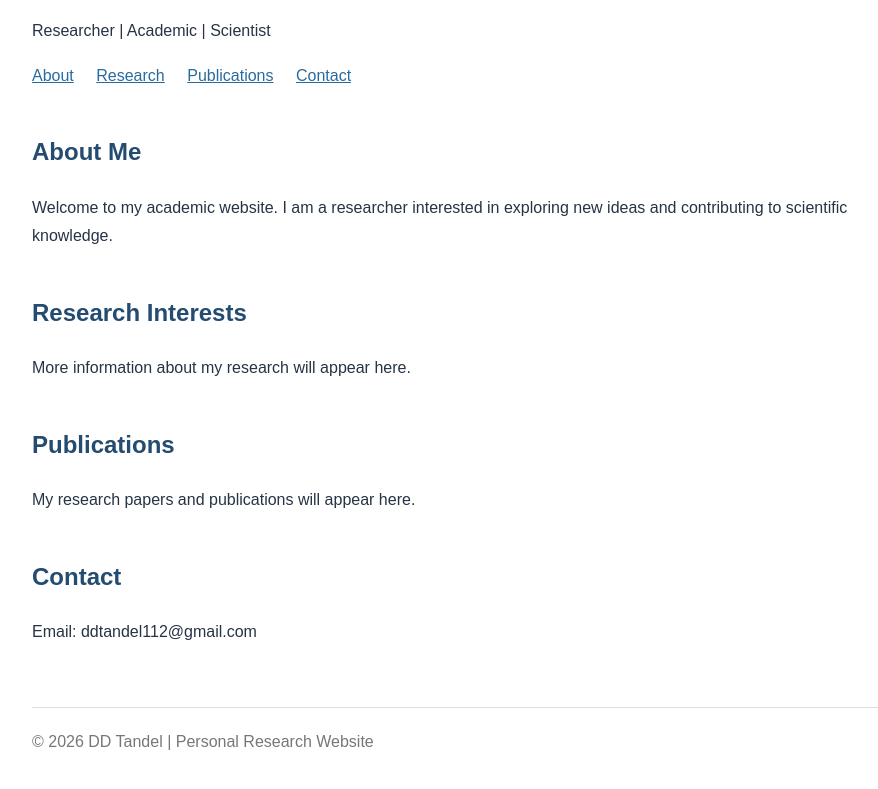
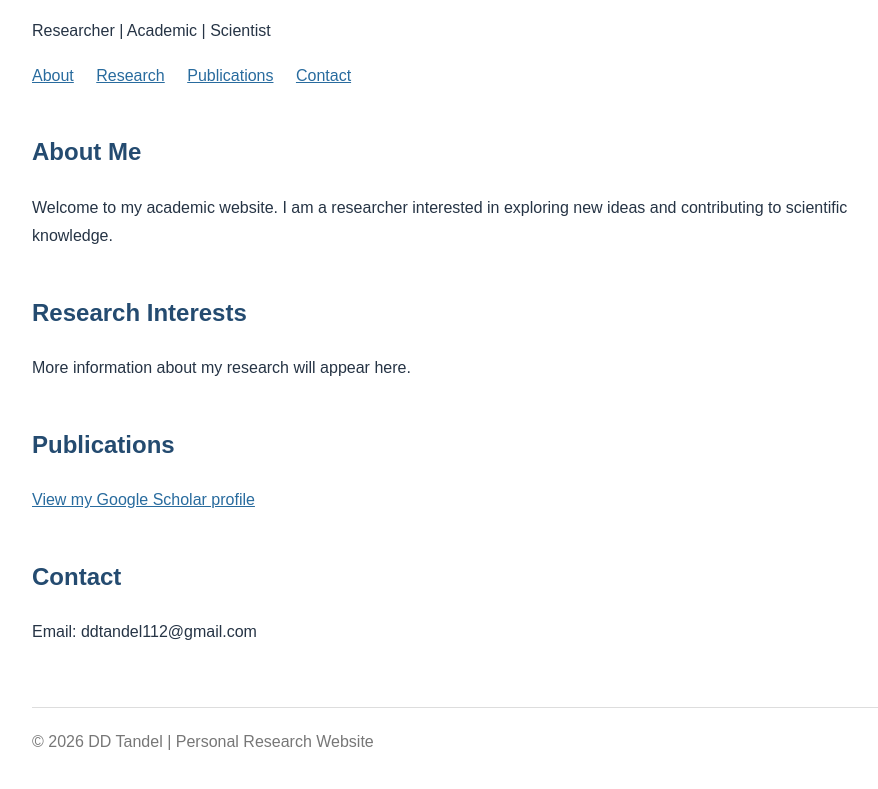
Before and after one commit to ddtandel/ddtandel.github.io, a plain HTML site: page index.html in a window 1280 px wide. Shown: the part 137-926 px from the top of the page, without its empty margins (183-1061 px from the left). Drawn offline with Linux system fonts and the light colour scheme.

Commit message:
index.html

```diff
--- a/index.html
+++ b/index.html
@@ -55,7 +55,8 @@
 
     <section id="publications">
         <h2>Publications</h2>
-        <p>My research papers and publications will appear here.</p>
+        <a href="https://scholar.google.com/citations?hl=en&user=JMMW-RQAAAAJ"
+   target="_blank"> View my Google Scholar profile </a>
     </section>
 
     <section id="contact">
```
